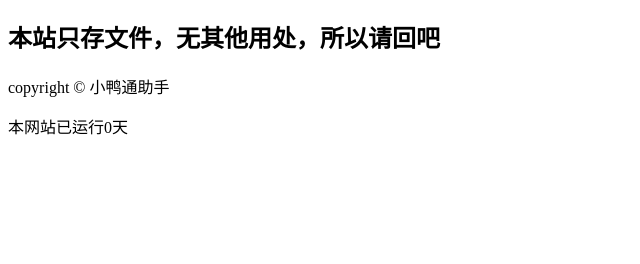
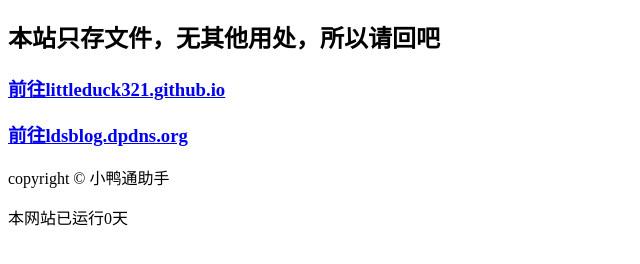
Before and after one commit to littleduck128/ldcdn.qd.je, a plain HTML site: page index.html in a window 1280 px wide. Shown: the part 70-334 px from the top of the page, without its empty margins (0-640 px from the left). Drawn offline with Linux system fonts and the light colour scheme.

Commit message:
Update index.html

```diff
--- a/index.html
+++ b/index.html
@@ -7,6 +7,8 @@
 <body>
 <h1>你当前访问的是littleduck的CDN站。</h1>
 <h2>本站只存文件，无其他用处，所以请回吧</h2>
+<a href="https://littleduck321.github.io" target="_blank"><h3>前往littleduck321.github.io</h3></a>
+  <a href="https://ldsblog.dpdns.org" target="_blank"><h3>前往ldsblog.dpdns.org</h3></a>
 <p>        copyright © 小鸭通助手        </p>
 <span>本网站已运行<span id="days"></span>天</span>
 <script>
```
